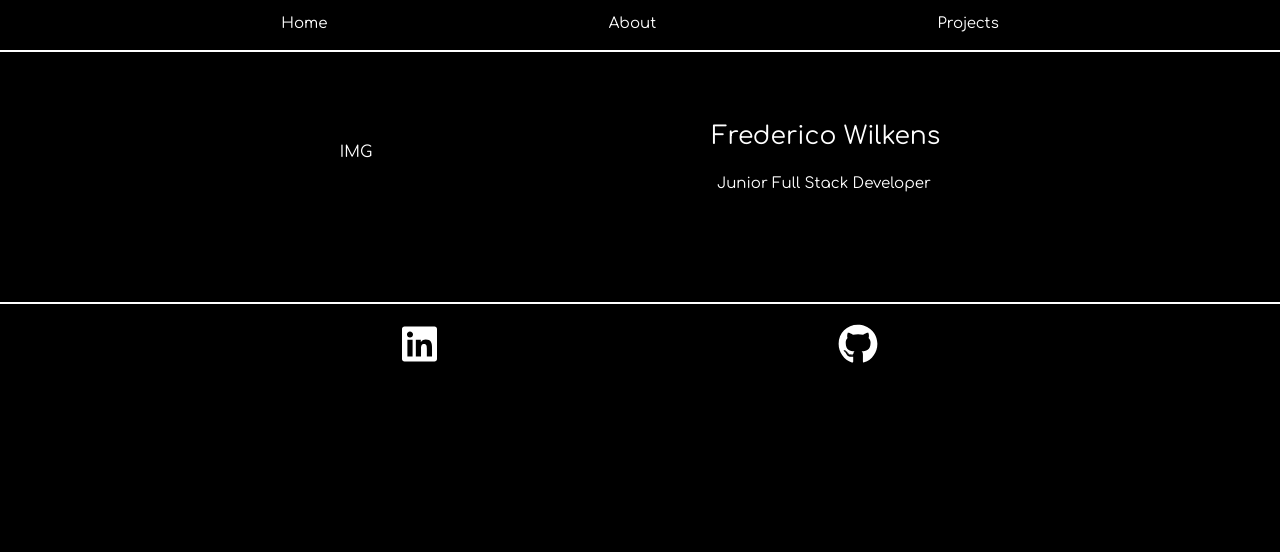
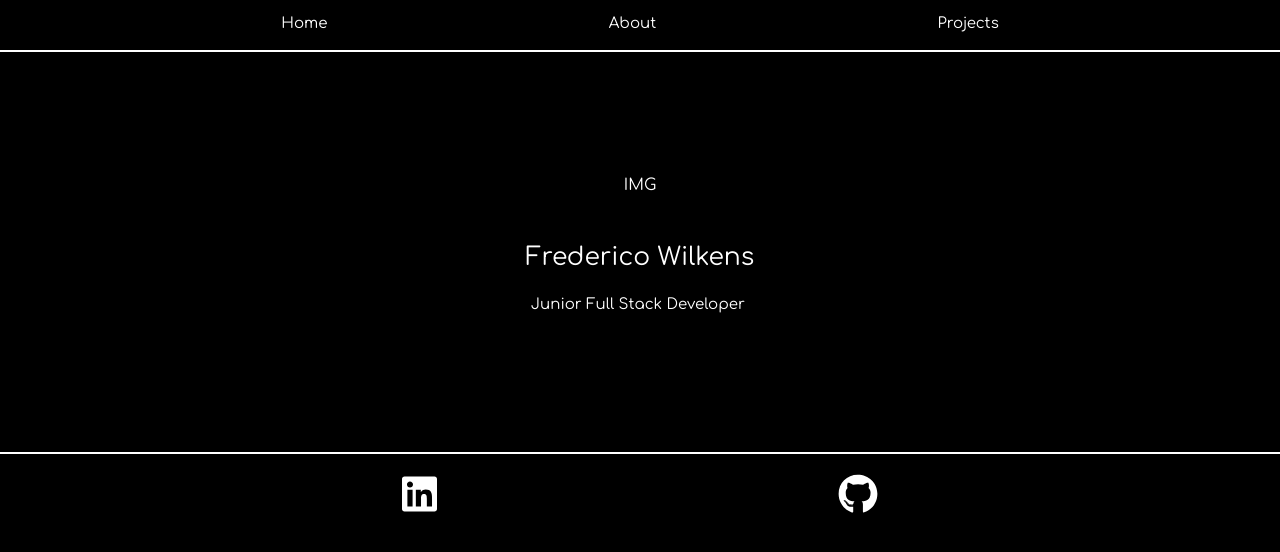
Before and after one commit to frediwilkens/frediwilkens.github.io, a React (Create React App) app: page / in a window 1280 px wide. Shown: the top 552 px of the page. Built offline with nearby package versions, Linux system fonts and the light colour scheme.

Commit message:
CSS ajusts

```diff
--- a/src/App.css
+++ b/src/App.css
@@ -10,7 +10,6 @@ body {
   color: white;
 }
 
-@media only screen and (min-width : 320px) {
 header {
   font-size: 15px;
   height: 50px;
@@ -20,8 +19,10 @@ body {
 }
 
 main {
+  margin-top: 100px;
   height: 200px;
   display: flex;
+  flex-direction: column;
   justify-content: space-evenly;
   align-items: center;
 }
@@ -36,7 +37,7 @@ body {
 }
 
 footer {
-    margin-top: 50px;
+  margin-top: 100px;
   height: 50px;
   display: flex;
   justify-content: space-evenly;
@@ -48,4 +49,3 @@ body {
   font-size: 40px;
   color: white;
 }
-}
```
Lines whose indentation alone changed are shown as unchanged.
